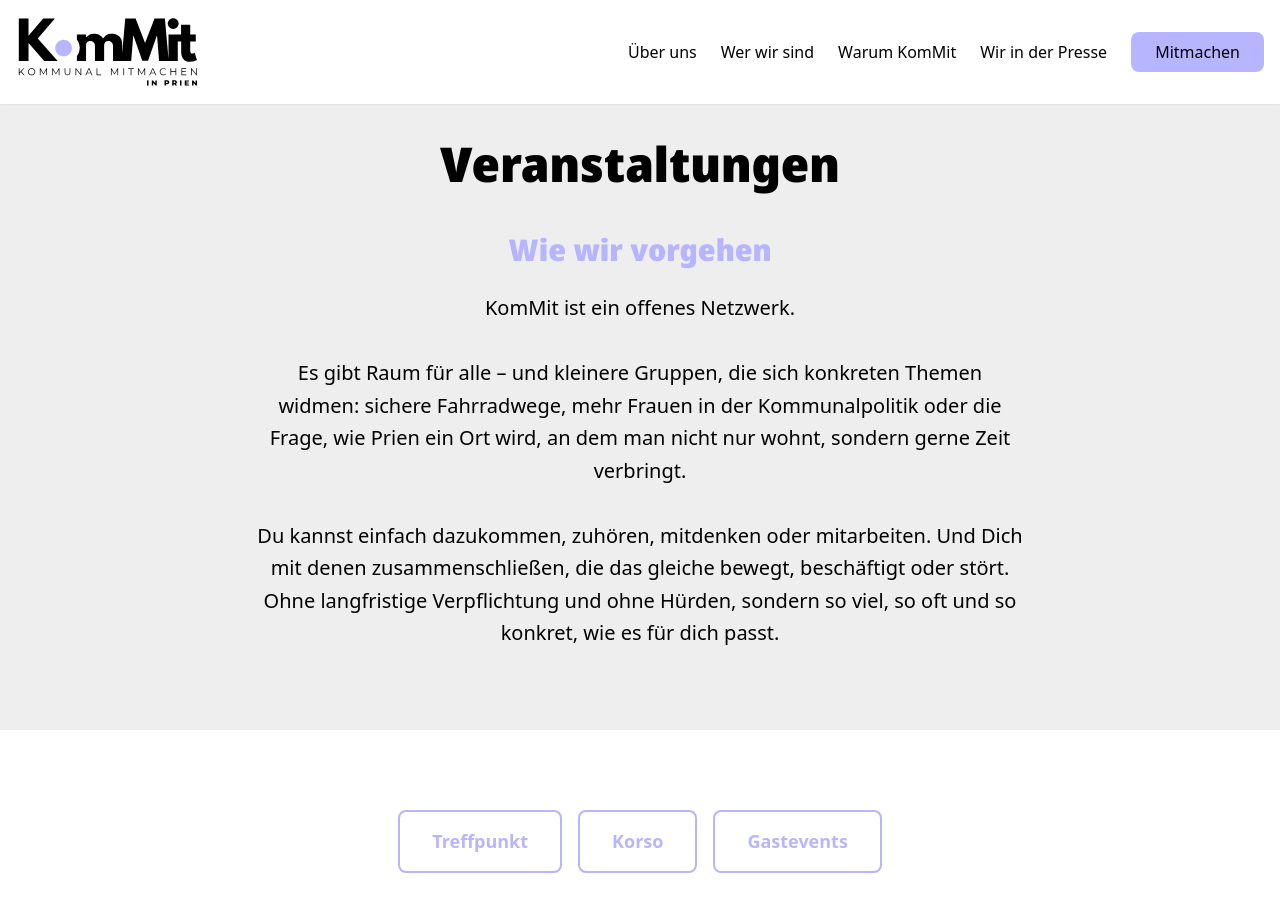
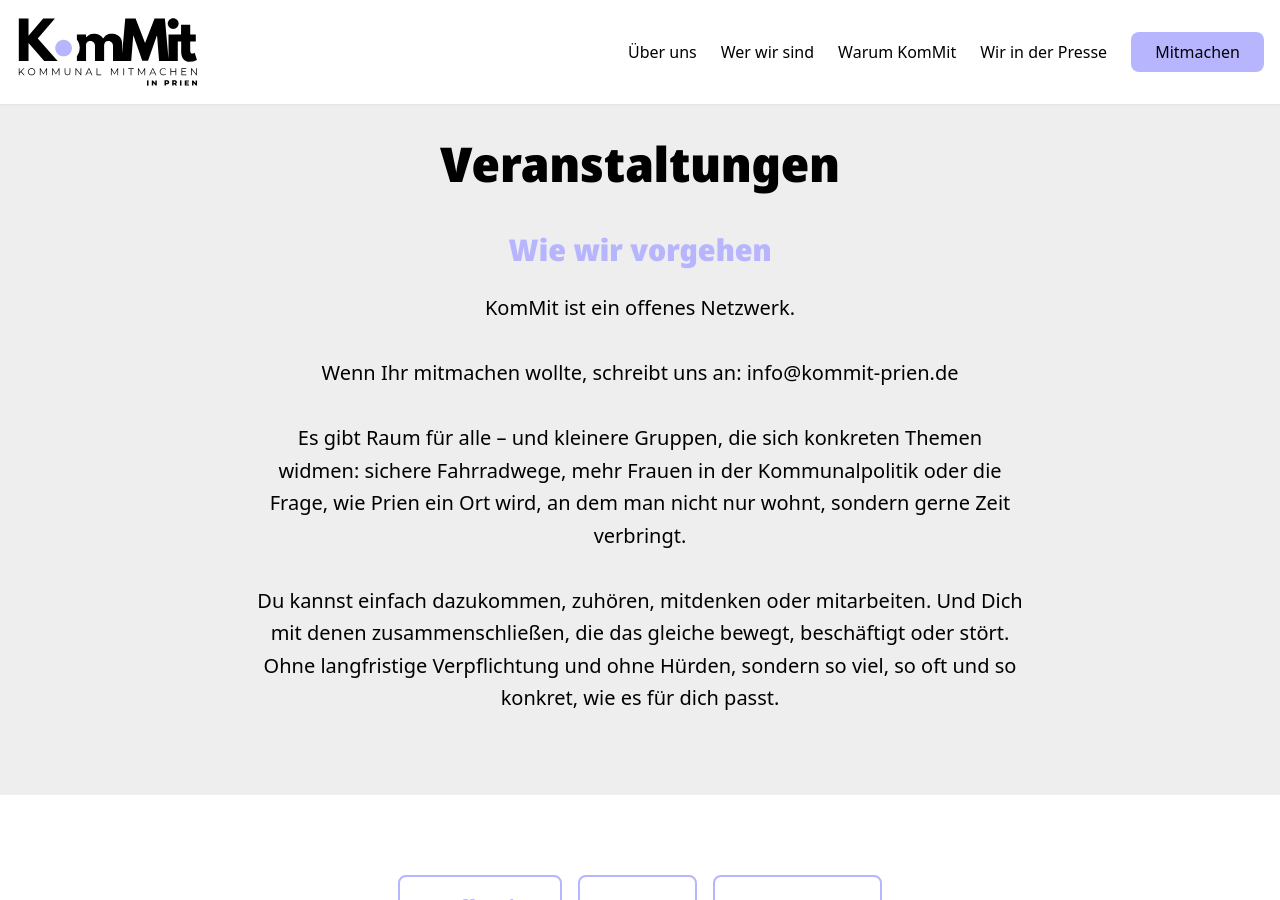
Before and after one commit to mblascoespar/kommitprien, a Jekyll site: the page built from veranstaltungen.html, in a window 1280 px wide and 900 px high. Built offline with Jekyll 4.4.1, drawn with Linux system fonts in a browser that asks for light colours.

Commit message:
Update Seiten “veranstaltungen”

```diff
--- a/veranstaltungen.html
+++ b/veranstaltungen.html
@@ -6,10 +6,11 @@ sections:
     title: Veranstaltungen
     intro:
       title: Wie wir vorgehen
-      description: "KomMit ist ein offenes Netzwerk.<br><br>Es gibt Raum für alle –
-        und kleinere Gruppen, die sich konkreten Themen widmen: sichere
-        Fahrradwege, mehr Frauen in der Kommunalpolitik oder die Frage, wie
-        Prien ein Ort wird, an dem man nicht nur wohnt, sondern gerne Zeit
+      description: "KomMit ist ein offenes Netzwerk.<br><br>Wenn Ihr mitmachen wollte,
+        schreibt uns an: info@kommit-prien.de<br><br>Es gibt Raum für alle – und
+        kleinere Gruppen, die sich konkreten Themen widmen: sichere Fahrradwege,
+        mehr Frauen in der Kommunalpolitik oder die Frage, wie Prien ein Ort
+        wird, an dem man nicht nur wohnt, sondern gerne Zeit
         verbringt.<br><br>Du kannst einfach dazukommen, zuhören, mitdenken oder
         mitarbeiten. Und Dich mit denen zusammenschließen, die das gleiche
         bewegt, beschäftigt oder stört. Ohne langfristige Verpflichtung und ohne
```
